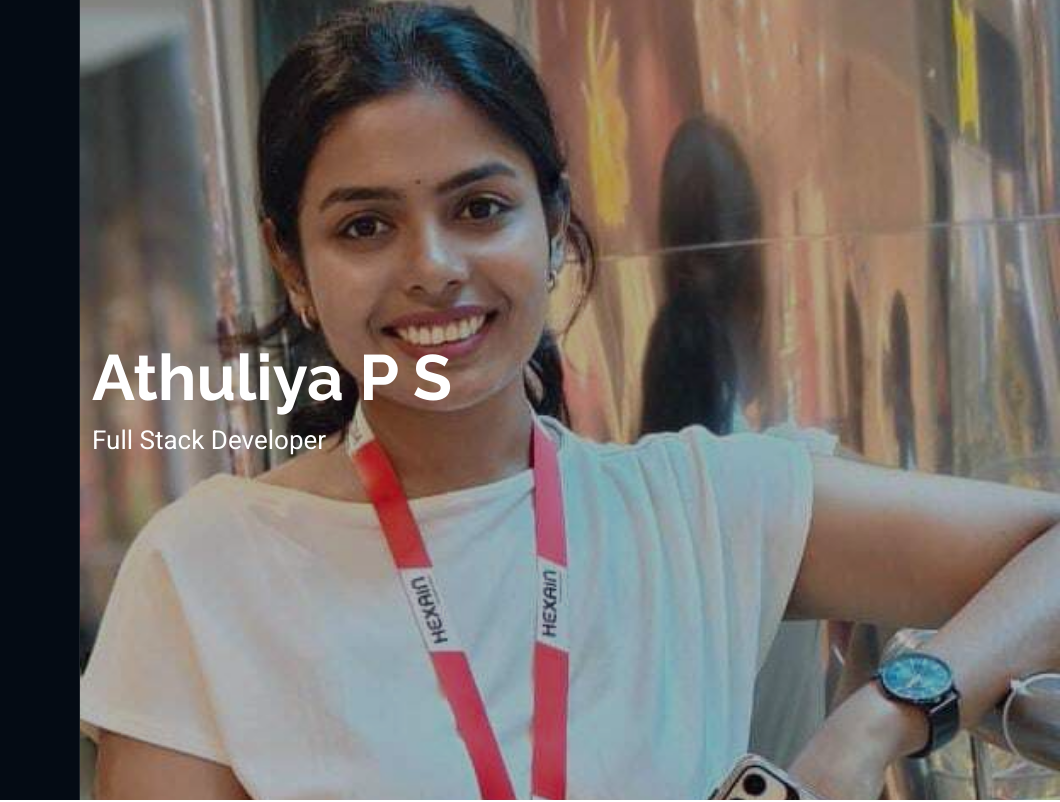
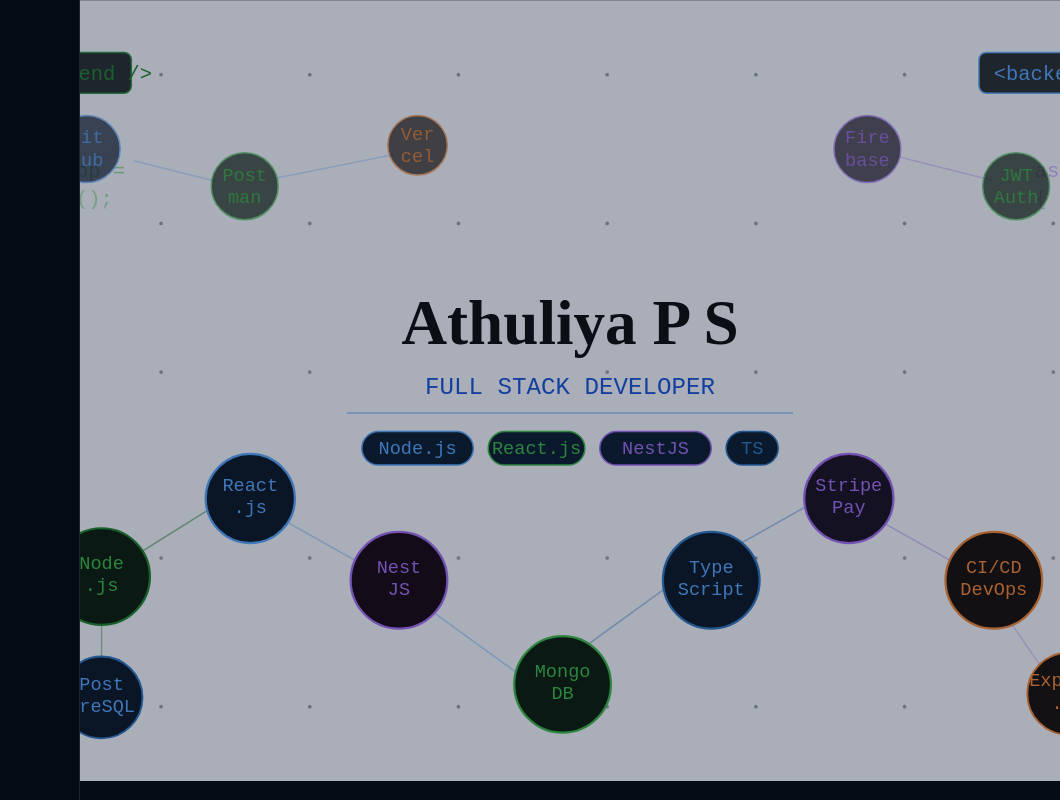
Before and after one commit to athuliyaps/portfolio_athuliyaPS, a plain HTML site: page index.html in a window 1280 px wide. Shown: the top 802 px of the page, 220-1280 px from the left. Drawn offline with Linux system fonts and the light colour scheme.

Commit message:
changes in hero image

```diff
--- a/index.html
+++ b/index.html
@@ -91,20 +91,35 @@
   <main class="main">
 
     <!-- Hero Section -->
-    <section id="hero" class="hero section dark-background">
+    <!-- <section id="hero" class="hero section dark-background">
 
       <img src="assets/img/hero-bg.jpg" alt="" data-aos="fade-in" class="">
 
       <div class="container" data-aos="fade-up" data-aos-delay="100">
         <h2>Athuliya P S</h2>
         <p>Full Stack Developer
-          <!-- <span class="typed" data-typed-items="Designer, Developer, Freelancer, Photographer">Designer</span><span class="typed-cursor typed-cursor--blink" aria-hidden="true"></span><span class="typed-cursor typed-cursor--blink" aria-hidden="true"></span> -->
         </p>
-              <!-- <p>I'm <span class="typed" data-typed-items="Designer, Developer, Freelancer, Photographer">Designer</span><span class="typed-cursor typed-cursor--blink" aria-hidden="true"></span><span class="typed-cursor typed-cursor--blink" aria-hidden="true"></span></p> -->
 
       </div>
 
-    </section><!-- /Hero Section -->
+    </section> -->
+
+    <section id="hero" class="hero section dark-background">
+
+  <img src="assets/img/fullstack_portfolio_background.svg"
+       alt="hero background"
+       data-aos="fade-in"
+       style="width:100%;height:100%;object-fit:cover;position:absolute;top:0;left:0;z-index:0;">
+
+  <!-- <div class="container" data-aos="fade-up" data-aos-delay="100">
+    <h2>Athuliya P S</h2>
+    <p>Full Stack Developer</p>
+  </div> -->
+
+</section>
+
+
+    <!-- /Hero Section -->
 
     <!-- About Section -->
     <section id="about" class="about section">
```
Also changed, not shown: assets/img/fullstack_portfolio_background.svg (added).
